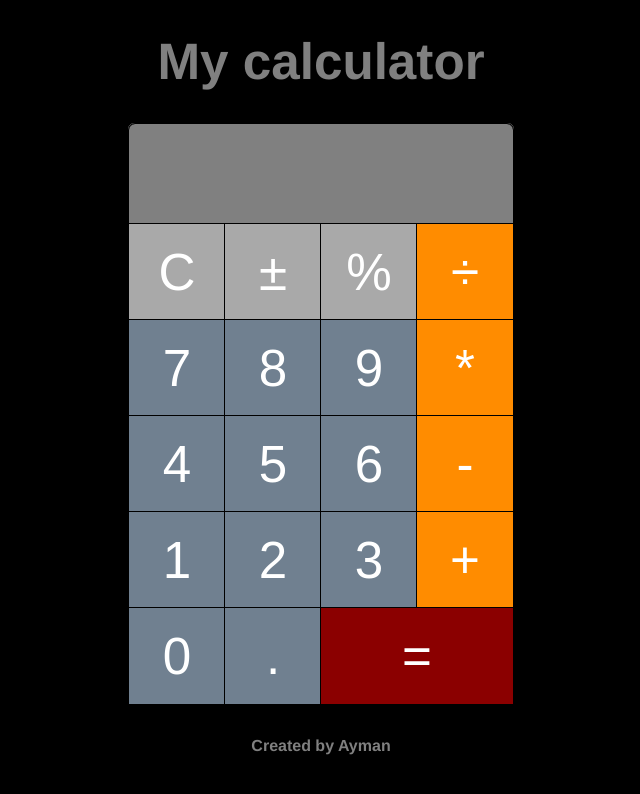
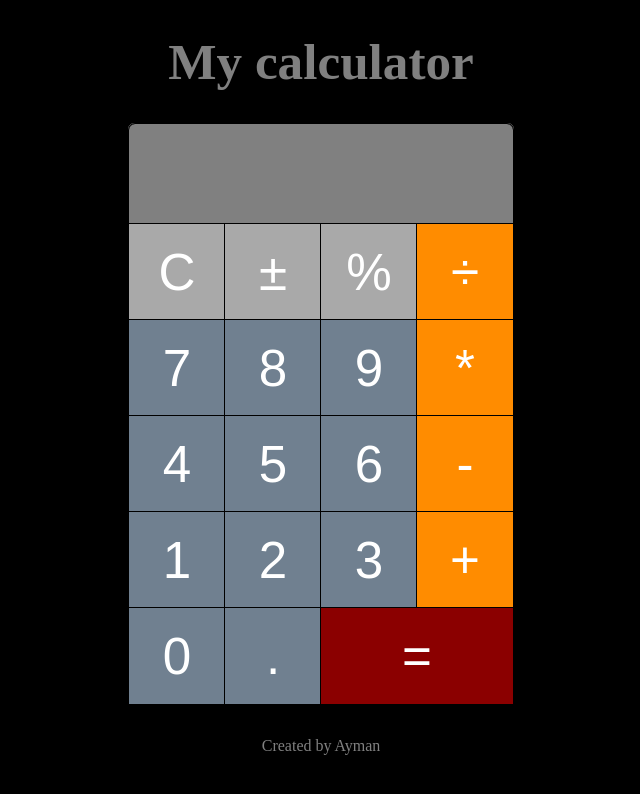
Before and after one commit to Ayman-C/odin-Calculator, a plain HTML site: page index.html in a window 1280 px wide. Shown: the whole page, without its empty margins (319-959 px from the left). Drawn offline with Linux system fonts and the light colour scheme.

Commit message:
Change font family

```diff
--- a/styles.css
+++ b/styles.css
@@ -5,7 +5,7 @@ body{
     align-items: center;
     background-color: black;
     margin: 0;
-    font-family:  Helvetica, Arial, sans-serif;
+    font-family:  'Courier New', Courier, monospace
     font-weight: bold;
 }
 
```
